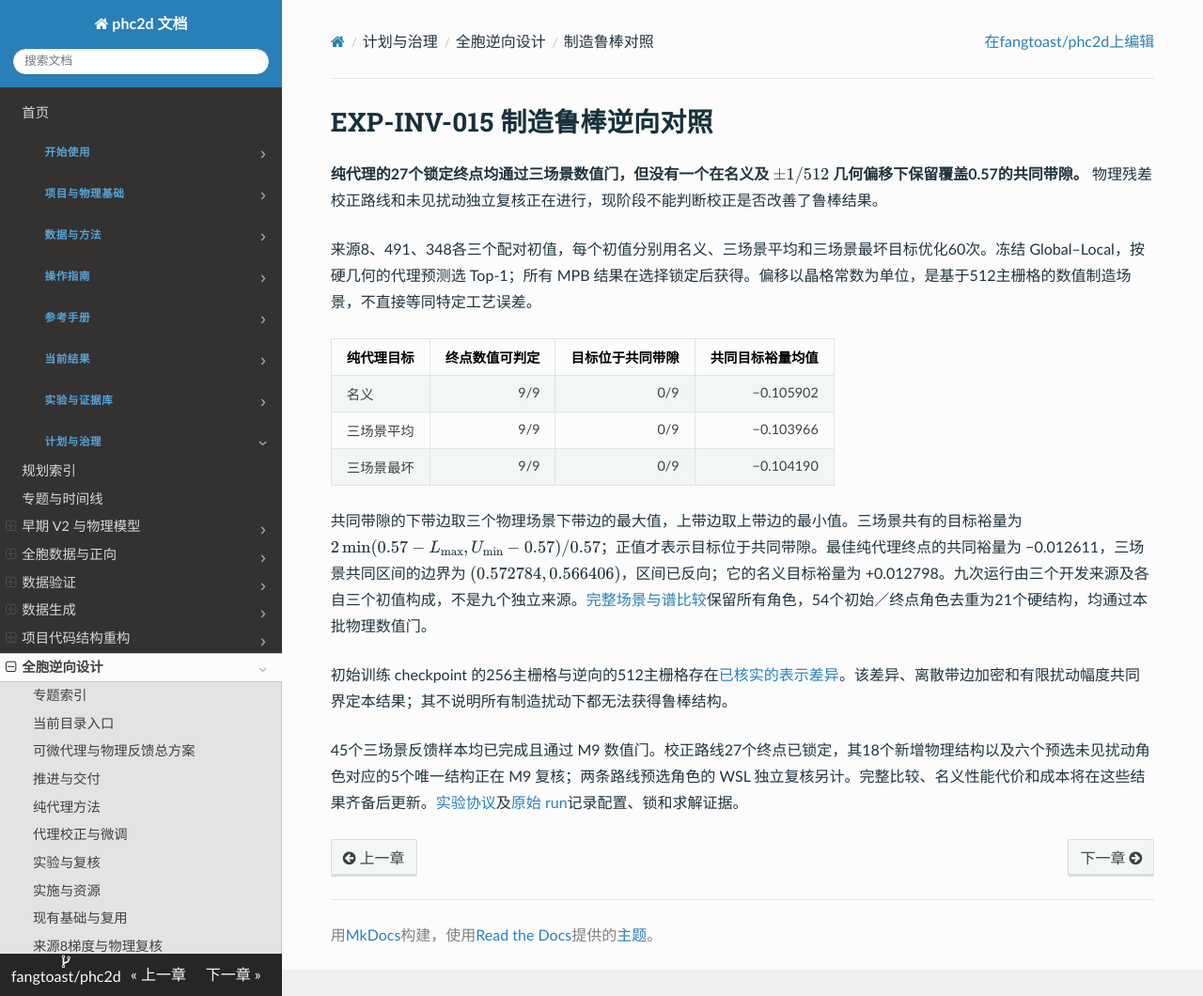
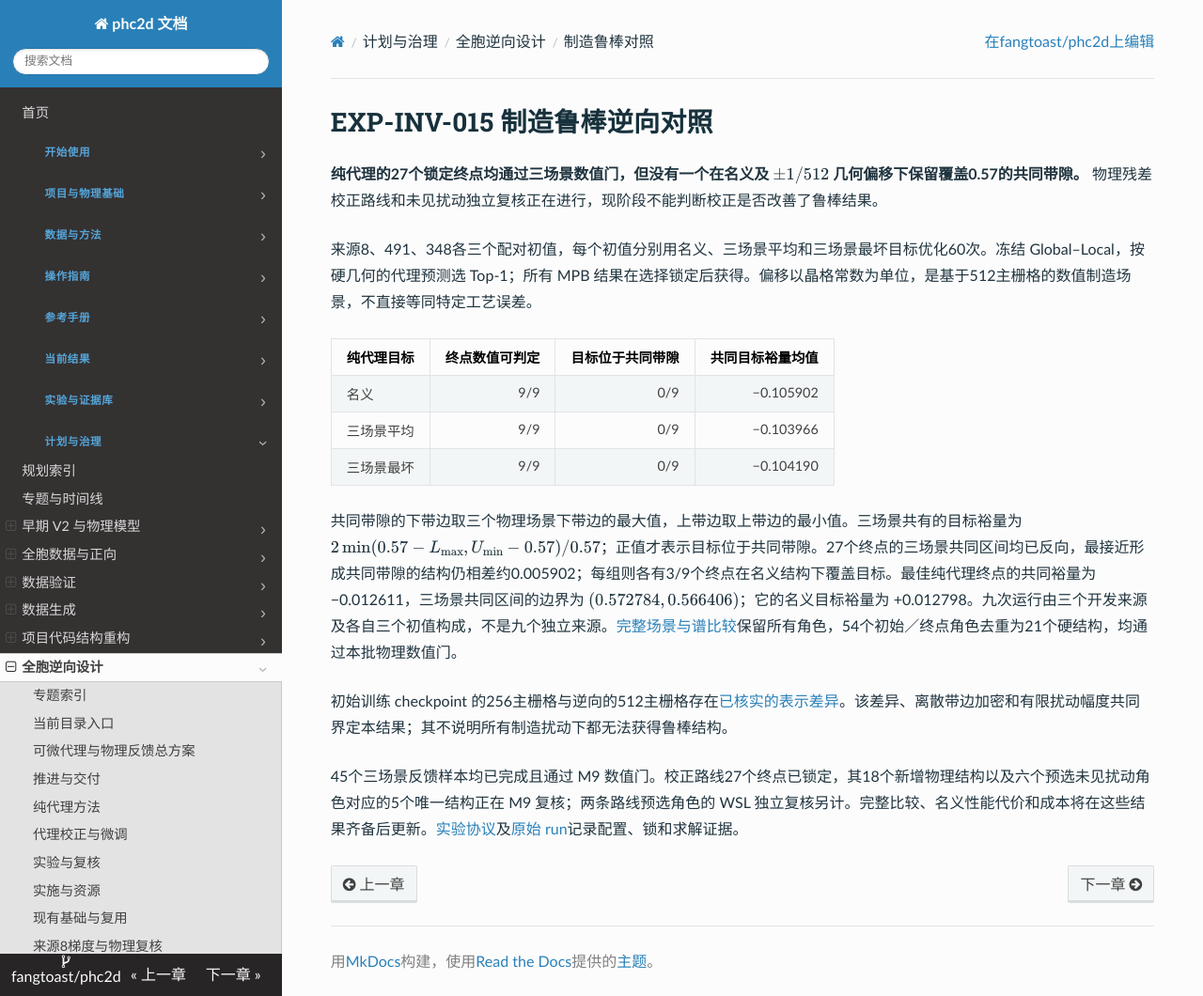
Before and after one commit to fangtoast/phc2d, an MkDocs documentation site: the page built from docs/results/inverse/EXP-INV-015-制造鲁棒对照.md, in a window 1280 px wide and 1060 px high. Shown: the whole window at 94% size. Built offline with MkDocs 1.6.1, drawn with Linux system fonts in a browser that asks for light colours.

Commit message:
Clarify nominal and common-gap outcomes

```diff
--- a/docs/results/inverse/EXP-INV-015-制造鲁棒对照.md
+++ b/docs/results/inverse/EXP-INV-015-制造鲁棒对照.md
@@ -37,7 +37,7 @@ source_artifacts:
 | 三场景平均 | 9/9 | 0/9 | −0.103966 |
 | 三场景最坏 | 9/9 | 0/9 | −0.104190 |
 
-共同带隙的下带边取三个物理场景下带边的最大值，上带边取上带边的最小值。三场景共有的目标裕量为 $2\min(0.57-L_{\max},U_{\min}-0.57)/0.57$；正值才表示目标位于共同带隙。最佳纯代理终点的共同裕量为 −0.012611，三场景共同区间的边界为 $(0.572784,0.566406)$，区间已反向；它的名义目标裕量为 +0.012798。九次运行由三个开发来源及各自三个初值构成，不是九个独立来源。[完整场景与谱比较](../../../runs/20261105/EXP-INV-015_202611050412/pure_physical_comparison.json)保留所有角色，54个初始／终点角色去重为21个硬结构，均通过本批物理数值门。
+共同带隙的下带边取三个物理场景下带边的最大值，上带边取上带边的最小值。三场景共有的目标裕量为 $2\min(0.57-L_{\max},U_{\min}-0.57)/0.57$；正值才表示目标位于共同带隙。27个终点的三场景共同区间均已反向，最接近形成共同带隙的结构仍相差约0.005902；每组则各有3/9个终点在名义结构下覆盖目标。最佳纯代理终点的共同裕量为 −0.012611，三场景共同区间的边界为 $(0.572784,0.566406)$；它的名义目标裕量为 +0.012798。九次运行由三个开发来源及各自三个初值构成，不是九个独立来源。[完整场景与谱比较](../../../runs/20261105/EXP-INV-015_202611050412/pure_physical_comparison.json)保留所有角色，54个初始／终点角色去重为21个硬结构，均通过本批物理数值门。
 
 初始训练 checkpoint 的256主栅格与逆向的512主栅格存在[已核实的表示差异](EXP-INV-012-来源8梯度与物理复核.md)。该差异、离散带边加密和有限扰动幅度共同界定本结果；其不说明所有制造扰动下都无法获得鲁棒结构。
 
```
